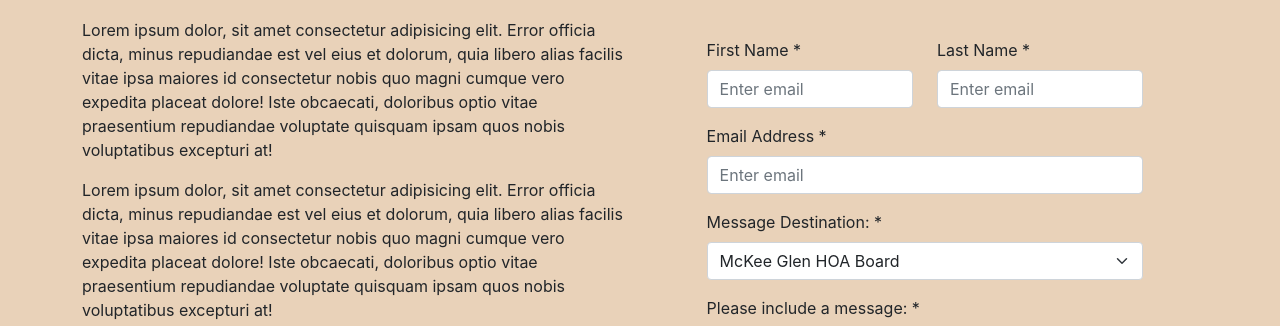
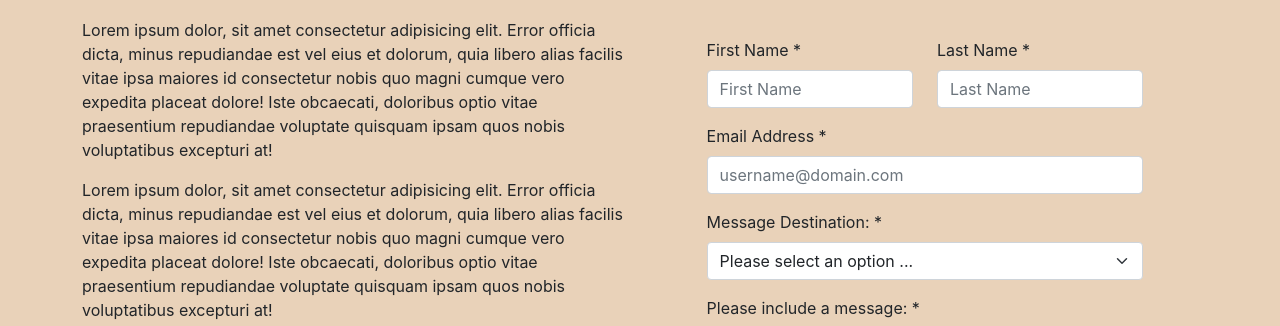
Before and after one commit to michaelfrankdev/mckeeglen, a Next.js app: page /contact in a window 1280 px wide. Shown: the part 455-781 px from the top of the page. Built offline with nearby package versions, Linux system fonts and the light colour scheme; no server answers; sample sign-in values are in the browser's storage.

Commit message:
creates contat form and initial state/data management feature

```diff
--- a/components/Contact/index.js
+++ b/components/Contact/index.js
@@ -1,46 +1,127 @@
+import { useState } from 'react'
 import { Col, Row, Form, Button } from 'react-bootstrap'
 
 function ContactForm() {
+  const errors = {}
+
+  // INITIALIZE STATE FOR FORM DATA
+  const [formData, setFormData] = useState({
+    firstName: '',
+    lastName: '',
+    emailAddress: '',
+    attentionField: '',
+    enclosedMessage: '',
+  })
+
+  // INITIALIZE STATE FOR FORM ERRORS
+  const [formErrors, setFormErrors] = useState({
+    firstName: '',
+    lastName: '',
+    email: '',
+    messageDestination: '',
+    enclosedMessage: '',
+  })
+
+  const handleSubmission = async (e) => {
+    e.preventDefault()
+    // console.log(formData)
+    alert(`Data to be submitted:\n\n${JSON.stringify(formData, null, 2)}`)
+  }
+
   return (
+    <>
+      {/* <pre>{JSON.stringify(formData, null, 2)}</pre> */}
       <Form
         style={{
           width: '80%',
           margin: 'auto',
           paddingTop: '20px',
-      }}>
+        }}
+        onSubmit={handleSubmission}>
         <Row>
           <Col>
-          <Form.Group className="mb-3" controlId="formBasicEmail">
+            <Form.Group className="mb-3" controlId="contactFirstName">
               <Form.Label>First Name *</Form.Label>
-            <Form.Control type="email" placeholder="Enter email" />
+              <Form.Control
+                type="text"
+                placeholder="First Name"
+                onChange={(e) =>
+                  setFormData({
+                    ...formData,
+                    firstName: e.target.value,
+                  })
+                }
+                value={formData.firstName}
+              />
             </Form.Group>
           </Col>
           <Col>
-          <Form.Group className="mb-3" controlId="formBasicEmail">
+            <Form.Group className="mb-3" controlId="contactLastName">
               <Form.Label>Last Name *</Form.Label>
-            <Form.Control type="email" placeholder="Enter email" />
+              <Form.Control
+                type="text"
+                placeholder="Last Name"
+                onChange={(e) =>
+                  setFormData({
+                    ...formData,
+                    lastName: e.target.value,
+                  })
+                }
+                value={formData.lastName}
+              />
             </Form.Group>
           </Col>
         </Row>
-
-      <Form.Group className="mb-3" controlId="formBasicEmail">
+        <Form.Group className="mb-3" controlId="contactEmail">
           <Form.Label>Email Address *</Form.Label>
-        <Form.Control type="email" placeholder="Enter email" />
+          <Form.Control
+            type="text"
+            placeholder="username@domain.com"
+            onChange={(e) =>
+              setFormData({
+                ...formData,
+                emailAddress: e.target.value,
+              })
+            }
+            value={formData.emailAddress}
+          />
         </Form.Group>
         <Form.Group className="mb-3">
           <Form.Label>Message Destination: *</Form.Label>
-        <Form.Select>
+          <Form.Select
+            name="attentionField"
+            onChange={(e) =>
+              setFormData({
+                ...formData,
+                attentionField: e.target.value,
+              })
+            }
+            defaultValue="Please select an option ...">
             <option disabled>Please select an option ...</option>
-          <option>McKee Glen HOA Board</option>
-          <option>Hawthorne Management</option>
+            <option value="McKee Glen HOA Board">McKee Glen HOA Board</option>
+            <option value="Hawthorne Management">Hawthorne Management</option>
           </Form.Select>
         </Form.Group>
-      <Form.Group className="mb-3" controlId="exampleForm.ControlTextarea1">
+        <Form.Group className="mb-3" controlId="contactMessage">
           <Form.Label>Please include a message: *</Form.Label>
-        <Form.Control as="textarea" rows={3} />
+          <Form.Control
+            as="textarea"
+            rows={3}
+            name="message"
+            onChange={(e) =>
+              setFormData({
+                ...formData,
+                enclosedMessage: e.target.value,
+              })
+            }
+            value={formData.enclosedMessage}
+          />
         </Form.Group>
-      <Button className="formSubmitButton">Submit</Button>
+        <Button className="formSubmitButton" type="submit">
+          Submit
+        </Button>
       </Form>
+    </>
   )
 }
 
--- a/styles/globals.css
+++ b/styles/globals.css
@@ -159,10 +159,6 @@ $umber-2: rgba(89, 71, 54, 1); */
   filter: contrast(40%) brightness(50%);
 }
 
-.accordion-item:last-of-type {
-  border-radius: none;
-}
-
 .footer {
   padding: 20px 0px;
   text-align: center;
```
Lines whose indentation alone changed are shown as unchanged.
